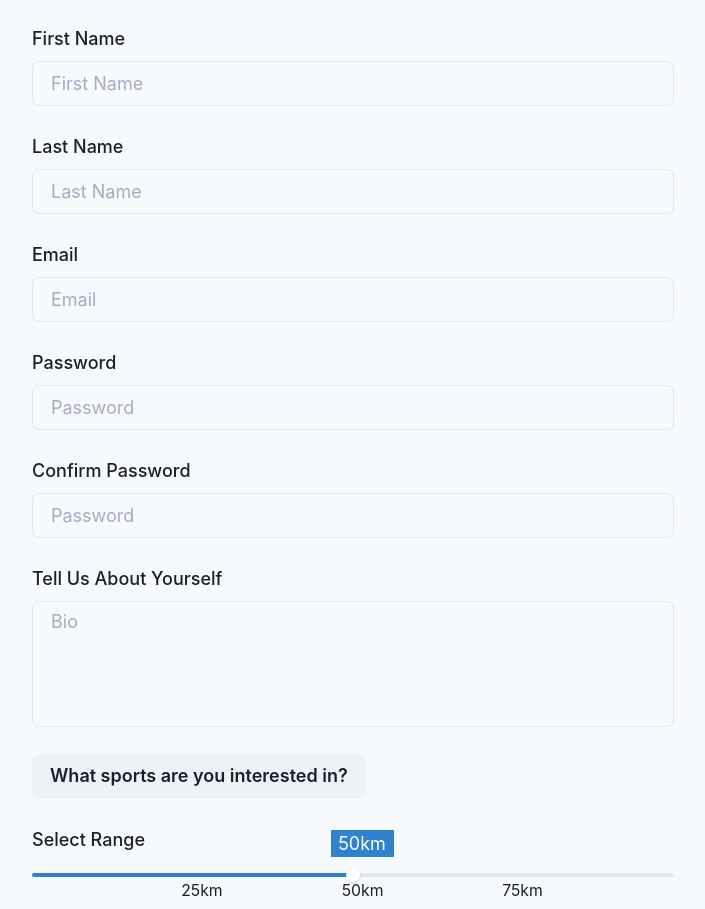
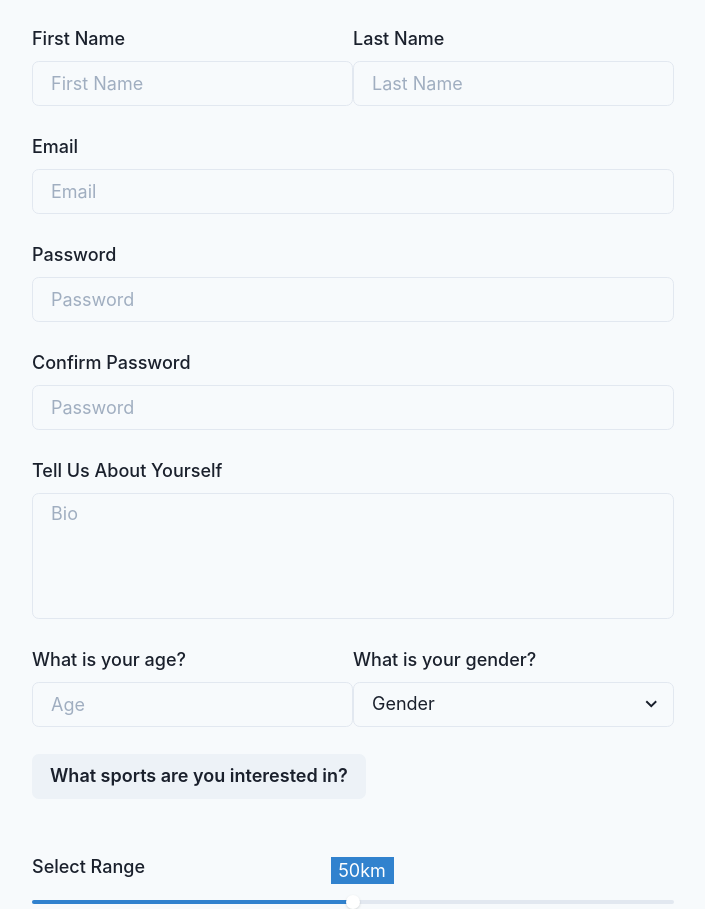
Before and after one commit to christopherdegroot/Sportr, a Next.js app: page /register in a window 1280 px wide. Shown: the part 160-1069 px from the top of the page, without its empty margins (287-992 px from the left). Built offline with nearby package versions, Linux system fonts and the light colour scheme.

Commit message:
add age, gender, styling

```diff
--- a/components/Register.js
+++ b/components/Register.js
@@ -45,14 +45,14 @@ const Details = () => {
             log in{" "}
           </Text>
         </VStack>
-        <SimpleGrid columns={1} rowGap={6} w="full">
-          <GridItem colSpan={2}>
+        <SimpleGrid columns={2} rowGap={6} w="full">
+          <GridItem colSpan={1}>
             <FormControl>
               <FormLabel>First Name </FormLabel>
               <Input placeholder="First Name" />
             </FormControl>
           </GridItem>
-          <GridItem colSpan={2}>
+          <GridItem colSpan={1}>
             <FormControl>
               <FormLabel>Last Name </FormLabel>
               <Input placeholder="Last Name" />
@@ -67,27 +67,45 @@ const Details = () => {
           <GridItem colSpan={2}>
             <FormControl>
               <FormLabel>Password </FormLabel>
-              <Input type="password" placeholder="Password" />
+              <Input type="password" placeholder="Password"/>
             </FormControl>
           </GridItem>
           <GridItem colSpan={2}>
             <FormControl>
               <FormLabel>Confirm Password </FormLabel>
-              <Input type="password" placeholder="Password" />
+              <Input type="password" placeholder="Password"/>
             </FormControl>
           </GridItem>
           <GridItem colSpan={2}>
             <FormControl>
               <FormLabel>Tell Us About Yourself </FormLabel>
-              <Textarea resize="none" h="7em" placeholder="Bio" />
+              <Textarea resize="none" h="7em" placeholder="Bio"/>
             </FormControl>
           </GridItem>
+          <GridItem colSpan={1}>
+          <FormControl>
+              <FormLabel>What is your age?</FormLabel>
+              <Input type="number" placeholder="Age"/>
+
+            </FormControl>
+          </GridItem>
+          <GridItem colSpan={1}>
+          <FormControl>
+              <FormLabel>What is your gender?</FormLabel>
+              <Select placeholder="Gender">
+                <option value='male'>Male</option>
+                <option value='female'>Female</option>
+                <option value='male'>Other</option>
+              </Select>
+            </FormControl>
+          </GridItem>
+
           <GridItem colSpan={2}>
             {/* checkbox component has an on user changed event that we can use to reflect on the users choice */}
             <Button onClick={onToggle}>
               What sports are you interested in?
             </Button>
-            <Collapse in={isOpen} animateOpacity>
+            <Collapse colSpan={2} in={isOpen} animateOpacity>
               <Box
                 p="40px"
                 color="white"
@@ -100,7 +118,9 @@ const Details = () => {
               </Box>
             </Collapse>
           </GridItem>
-          <GridItem>
+          <GridItem colSpan={2}>
+          </GridItem>
+          <GridItem colSpan={2}>
             <FormLabel>Select Range</FormLabel>
             <Slider aria-label='slider-ex-6' onChange={(val) => setSliderValue(val)}>
               <SliderMark value={25} mt='1' ml='-2.5' fontSize='sm'>
@@ -130,7 +150,7 @@ const Details = () => {
             </Slider>
           </GridItem>
           <br></br>
-          <GridItem>
+          <GridItem colSpan={2}>
             <Link href="/eventfeed">
               <Button colorScheme="blue" w="full" size="lg">
                 Sign up
```
